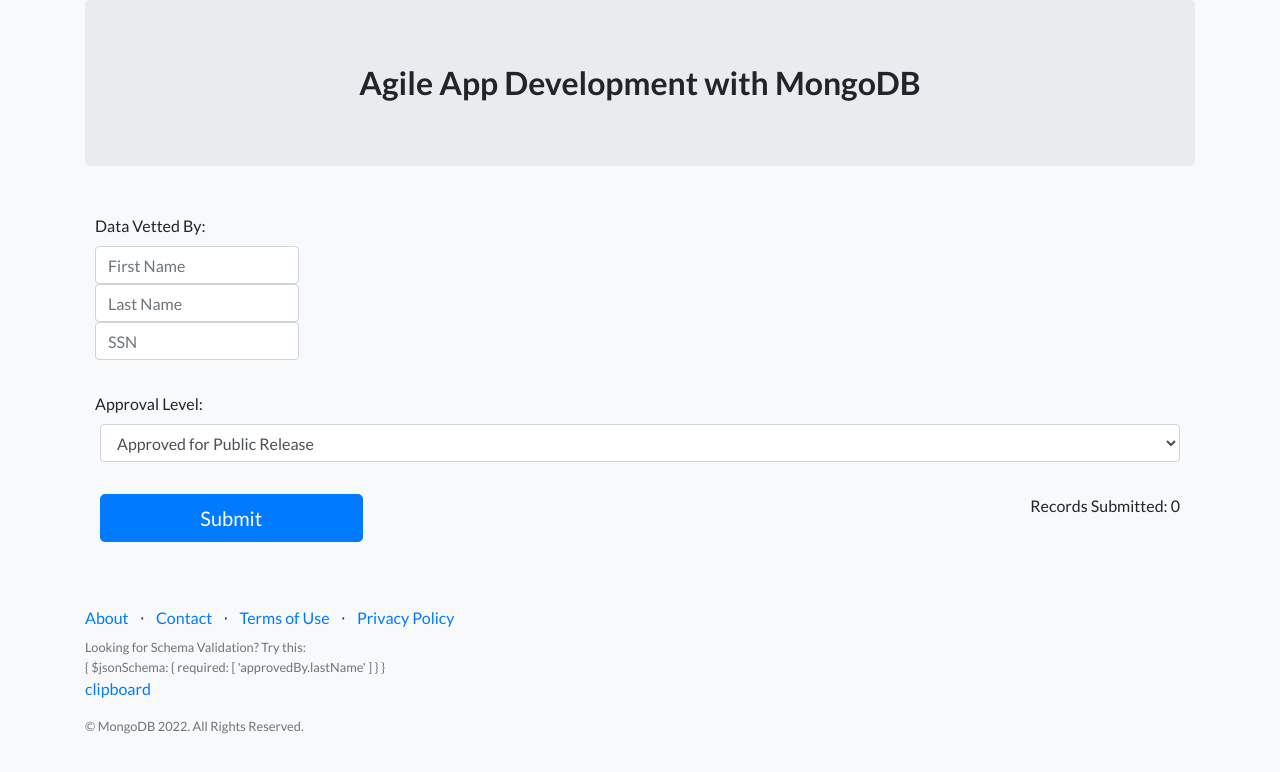
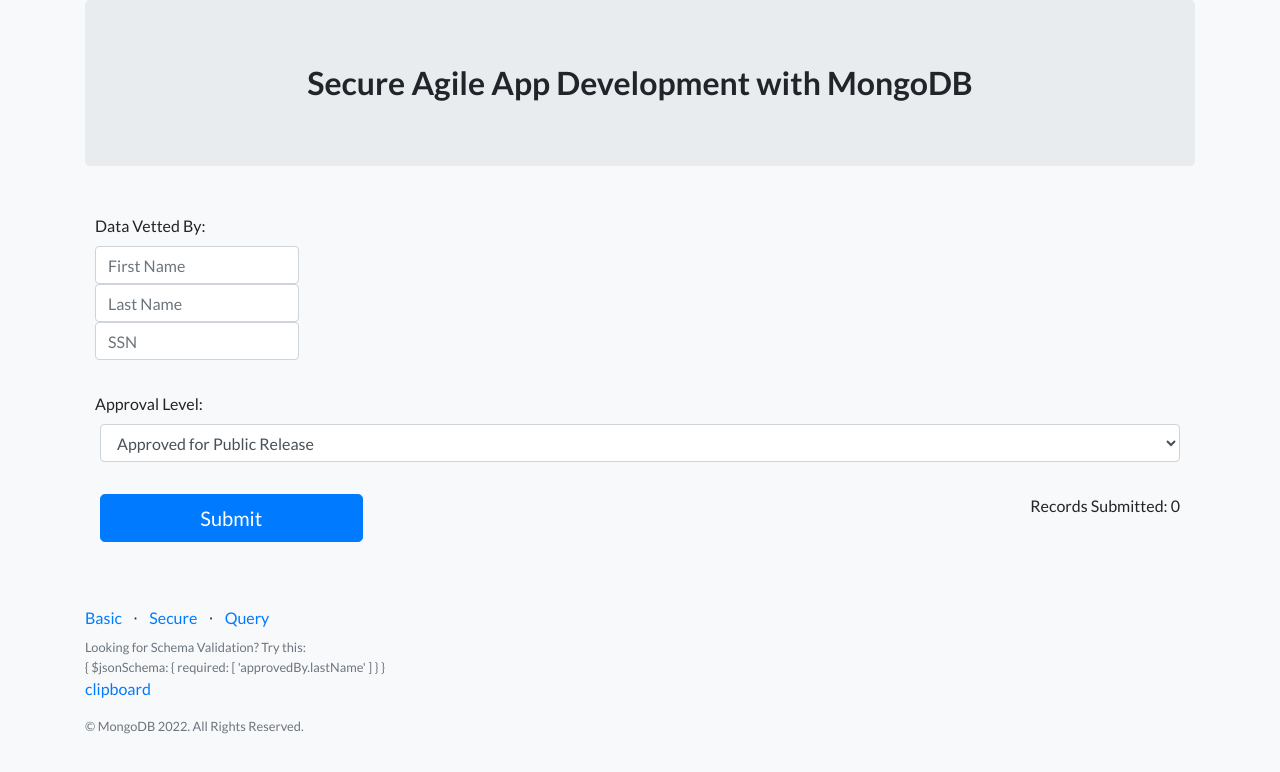
Before and after one commit to janosj/mongodb-queryable-encryption, a website: page code/web/indexssn.html in a window 1280 px wide. Drawn offline with nearby package versions, Linux system fonts and the light colour scheme.

Commit message:
Added navigation links to different web pages

```diff
--- a/code/web/indexssn.html
+++ b/code/web/indexssn.html
@@ -4,10 +4,10 @@
 <head>
   <meta charset="utf-8" />
   <meta name="viewport" content="width=device-width, initial-scale=1, shrink-to-fit=no" />
-  <meta name="description" content="Easy App Development with MongoDB" />
+  <meta name="description" content="Secure App Development with MongoDB" />
   <meta name="author" content="Jonathan Janos, Matt Groghan, Michael Lynn" />
 
-  <title>Easy App Development with MongoDB</title>
+  <title>Secure App Development with MongoDB</title>
 
   <!-- Bootstrap core CSS -->
   <link href="https://stackpath.bootstrapcdn.com/bootstrap/4.4.1/css/bootstrap.min.css" rel="stylesheet" />
@@ -31,7 +31,7 @@
   <section class="bg-light">
     <div class="container">
       <h2 class="mb-5 jumbotron text-center">
-        Agile App Development with MongoDB
+        Secure Agile App Development with MongoDB
       </h2>
 
       <div class="col-md-12 mx-auto">
@@ -81,26 +81,22 @@
   </section>
 
   <!-- Footer -->
-  <!-- These are just for the aesthetic. -->
+  <!-- These point to the different demo screens. -->
   <footer class="footer bg-light">
     <div class="container">
       <div class="row">
         <div class="col-lg-6 h-100 text-center text-lg-left my-auto">
           <ul class="list-inline mb-2">
             <li class="list-inline-item">
-              <a href="/about.html">About</a>
+              <a href="/index.html">Basic</a>
             </li>
             <li class="list-inline-item">&sdot;</li>
             <li class="list-inline-item">
-              <a href="/contact.html">Contact</a>
+              <a href="/indexssn.html">Secure</a>
             </li>
             <li class="list-inline-item">&sdot;</li>
             <li class="list-inline-item">
-              <a href="/terms.html">Terms of Use</a>
-            </li>
-            <li class="list-inline-item">&sdot;</li>
-            <li class="list-inline-item">
-              <a href="/privacy.html">Privacy Policy</a>
+              <a href="/query.html">Query</a>
             </li>
           </ul>
           <p class="text-muted small mb-4 mb-lg-0">Looking for Schema Validation? Try this:
```
Also changed, not shown: code/web/index-v1-backup-copy.html (+5 -9 lines), code/web/index-v2-backup-copy.html (+5 -9 lines), code/web/index.html (+5 -9 lines), code/web/query.html (+4 -6 lines).
